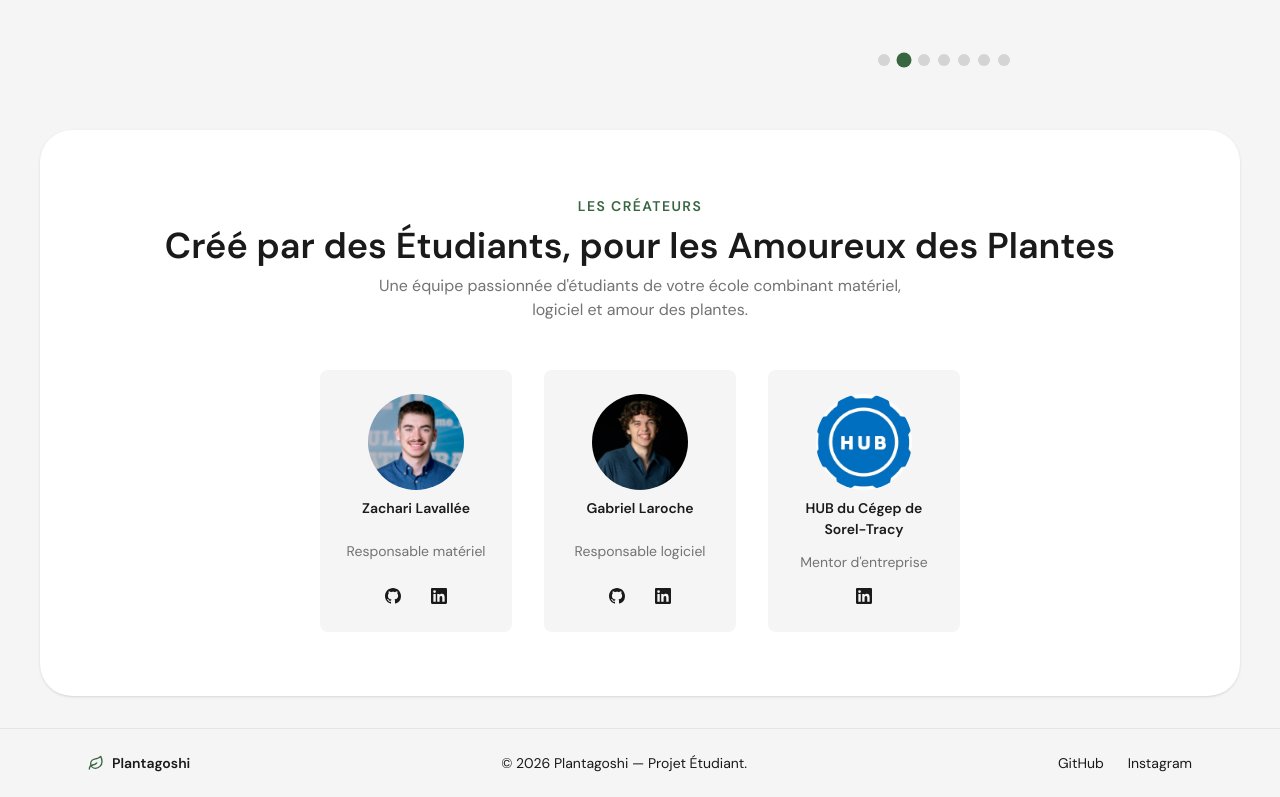
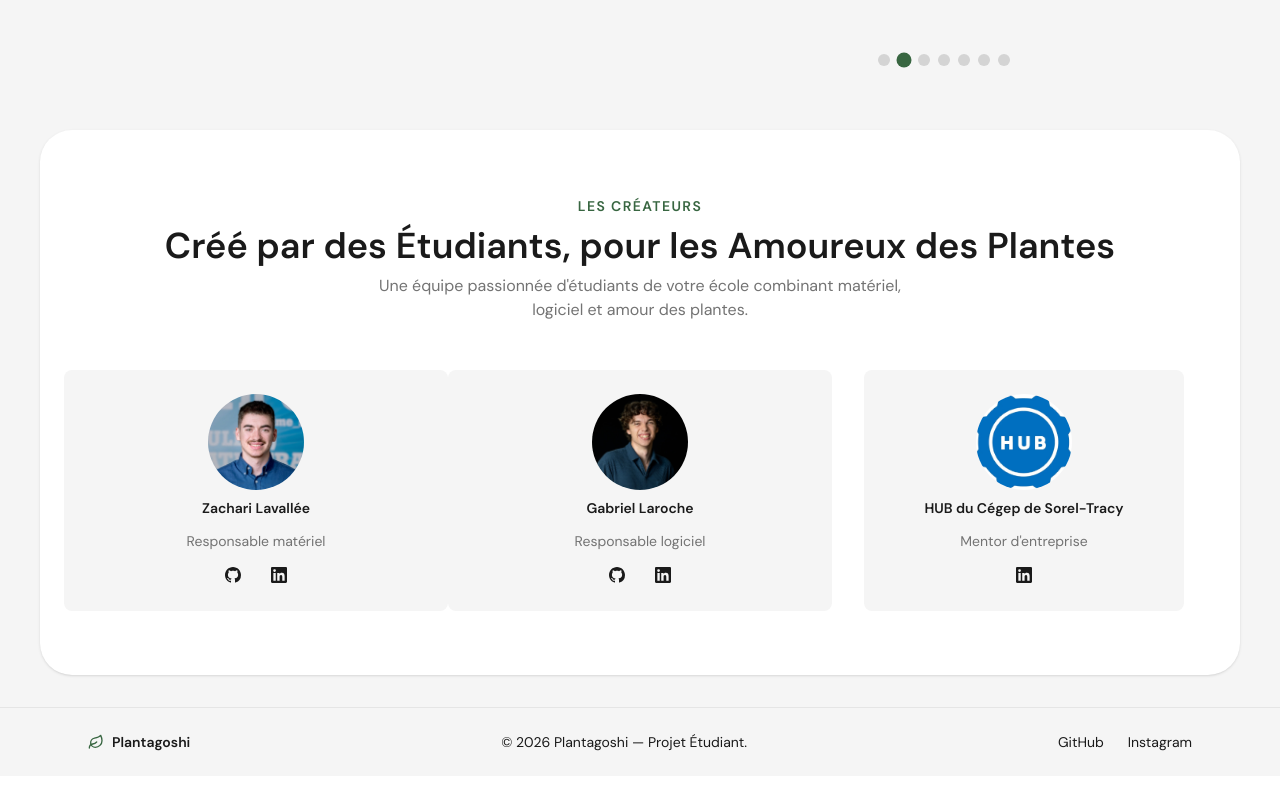
Before and after one commit to Plantagoshi/plantagoshi-landing, a Vue app: page / in a window 1280 px wide. Shown: the part 2157-2954 px from the top of the page. After the commit the page ends 2933 px from the top, so only its background shows below. Built offline with nearby package versions, Linux system fonts and the light colour scheme.

Commit message:
style: make team section mobile friendly

```diff
--- a/src/components/TeamSection.vue
+++ b/src/components/TeamSection.vue
@@ -9,11 +9,12 @@
         </p>
       </div>
 
-      <div class="flex flex-wrap justify-center gap-8">
+      <div class="grid grid-cols-2 md:grid-cols-3 justify-center">
         <div
           v-for="(member, i) in members"
           :key="i"
-          class="card bg-base-200 w-48 hover:scale-110 transition-all duration-200"
+          class="card bg-base-200 hover:scale-110 transition-all duration-200"
+          :class="{ 'col-span-2 md:col-span-1 max-w-xs mx-auto w-full': i === members.length - 1 && members.length % 2 !== 0 }"
         >
           <div class="card-body items-center text-center p-6">
             <div class="avatar">
```
